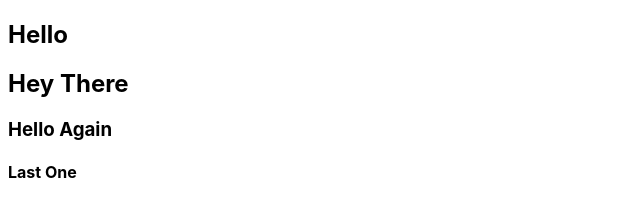
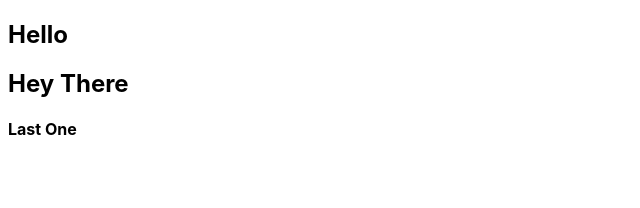
Before and after one commit to DerrickDevelops/wallpaper-website, a React (Vite) app: page / in a window 1280 px wide. Shown: the top 208 px of the page, without its empty margins (0-640 px from the left). Built offline with nearby package versions, Linux system fonts and the light colour scheme.

Commit message:
Update Content.jsx
Updated main content container & added wallpaper object array.

```diff
--- a/src/Content.jsx
+++ b/src/Content.jsx
@@ -1,8 +1,12 @@
 const Content = () => {
+
+    const wallpapers = [
+
+    ]
     return(
-        <nav>
-            <h3>Hello Again</h3>
-        </nav>
+        <div className="content-container">
+
+        </div>
     )
 }
 
```
